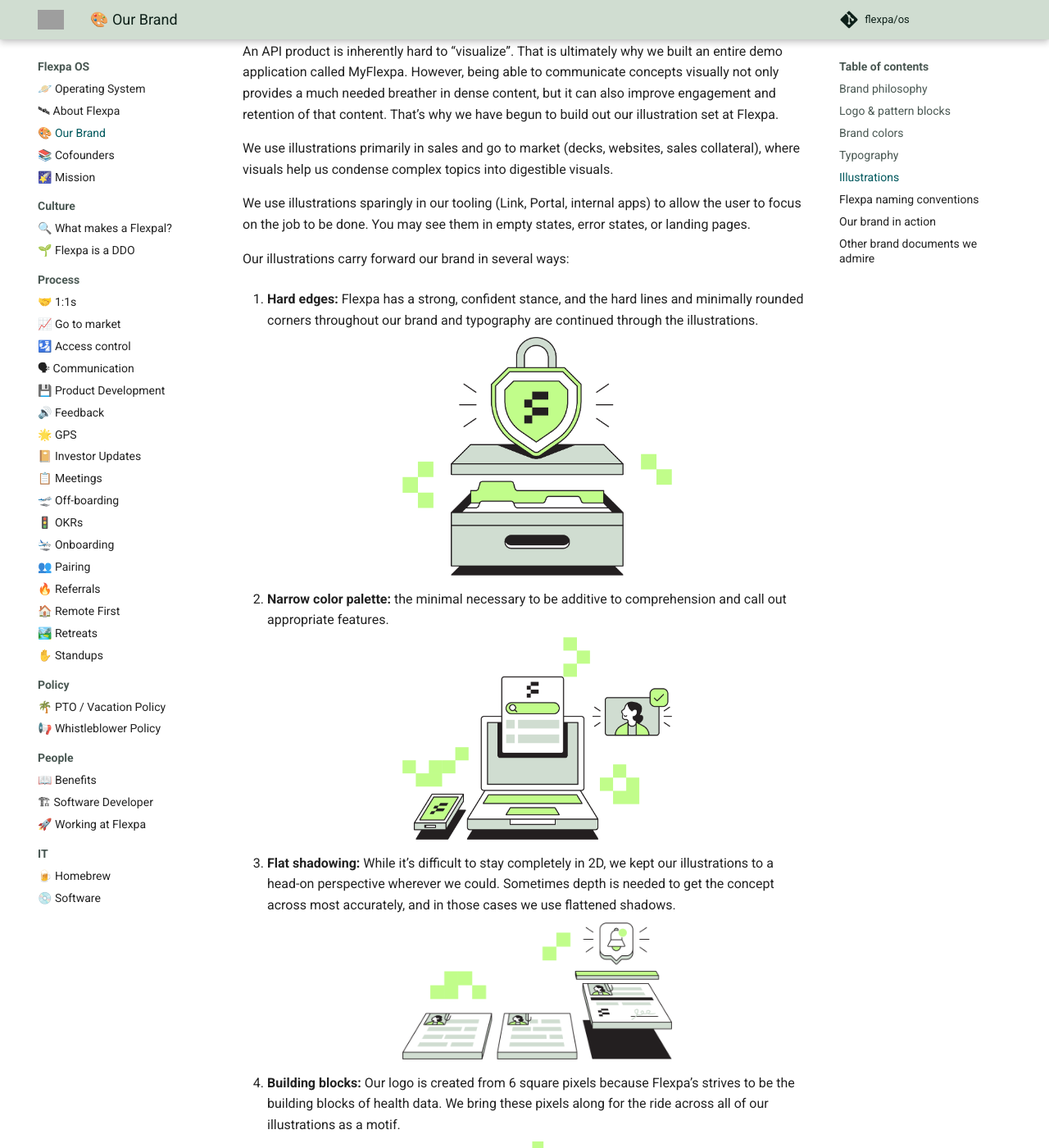
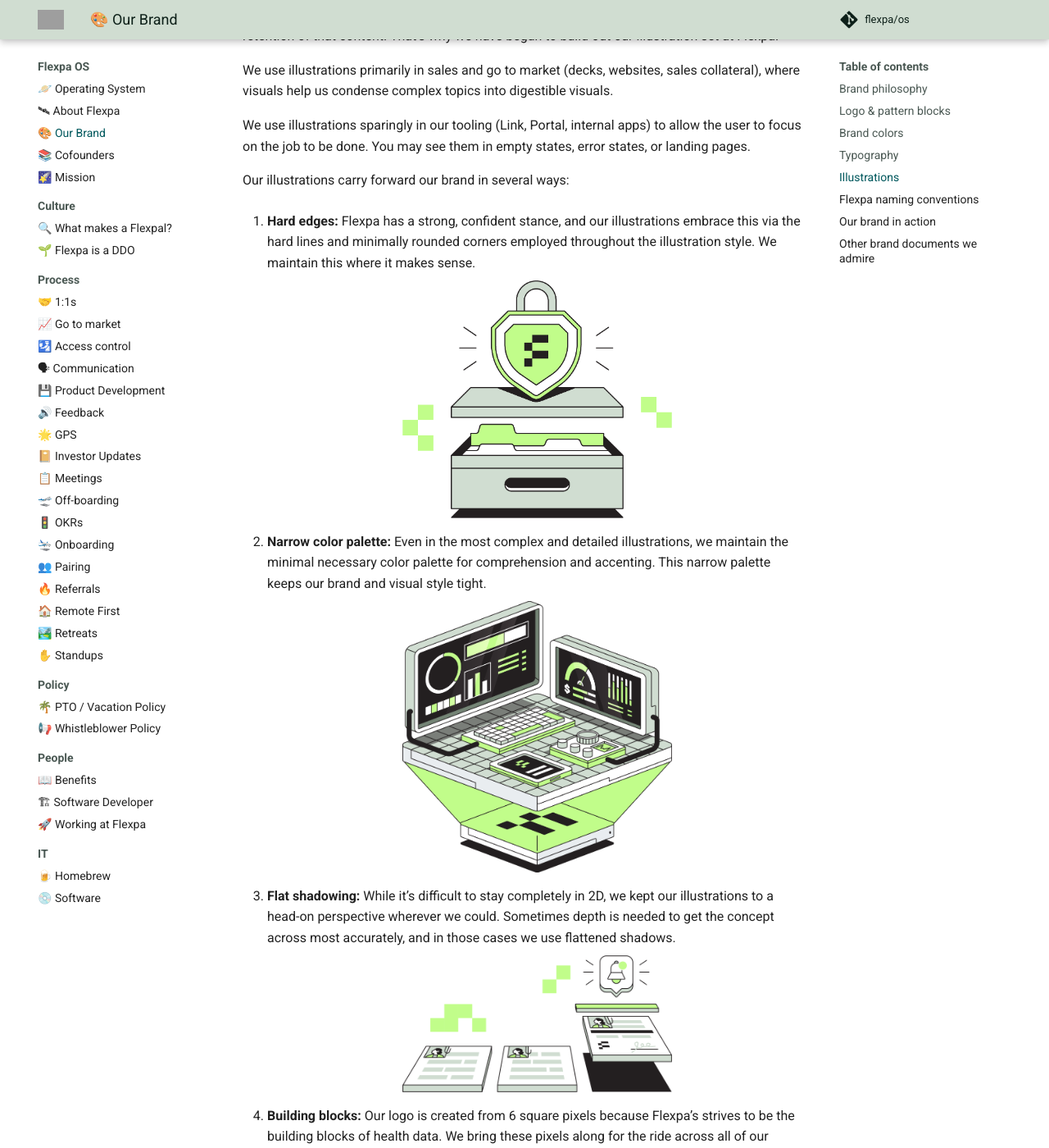
Before and after one commit to flexpa/os, an MkDocs documentation site: the page built from docs/brand.md, in a window 1280 px wide and 1400 px high, scrolled down 3055 px. Shown: the whole window at 82% size. Built offline with MkDocs 1.6.1 and Material for MkDocs 9.7.7, drawn with Linux system fonts in a browser that asks for light colours; comment, search, counter and statistics services are not loaded; some of the changed text lies outside the part shown; grey boxes are pictures that could not be loaded.

Commit message:
Swapped in some new illos and updated illustration values

```diff
--- a/docs/brand.md
+++ b/docs/brand.md
@@ -29,7 +29,9 @@
 ![Flexpa typography](../assets/Brand-fonts.png)
 
 ## Illustrations
-![Flexpa Illustration API](../assets/Illustration-API.png)
+<div style="text-align:center">
+  <img src="../assets/Illustration-API.png" alt="Flexpa Illustration API Connectivity" style="width:80%;">
+</div>
 
 An API product is inherently hard to “visualize”. That is ultimately why we built an entire demo application called MyFlexpa. However, being able to communicate concepts visually not only provides a much needed breather in dense content, but it can also improve engagement and retention of that content. That’s why we have begun to build out our illustration set at Flexpa.
 
@@ -39,23 +41,27 @@
 
 Our illustrations carry forward our brand in several ways:
 
-1. **Hard edges:** Flexpa has a strong, confident stance, and the hard lines and minimally rounded corners throughout our brand and typography are continued through the illustrations. <div style="text-align:center">
+1. **Hard edges:** Flexpa has a strong, confident stance, and our illustrations embrace this via the hard lines and minimally rounded corners employed throughout the illustration style. We maintain this where it makes sense. <div style="text-align:center">
   <img src="../assets/Illustration-secure.png" alt="Flexpa Illustration Safe and Secure" style="width:50%;">
 </div>
 
-2. **Narrow color palette:** the minimal necessary to be additive to comprehension and call out appropriate features.<div style="text-align:center">
-  <img src="../assets/Illustration-consent.png" alt="Flexpa Illustration Member Consent" style="width:50%;">
+1. **Narrow color palette:** Even in the most complex and detailed illustrations, we maintain the minimal necessary color palette for comprehension and accenting. This narrow palette keeps our brand and visual style tight.<div style="text-align:center">
+  <img src="../assets/Illustration-monitoring.png" alt="Flexpa Illustration Usage based billing and monitoring" style="width:50%;">
 </div>
 
-3. **Flat shadowing:** While it’s difficult to stay completely in 2D, we kept our illustrations to a head-on perspective wherever we could. Sometimes depth is needed to get the concept across most accurately, and in those cases we use flattened shadows. <div style="text-align:center">
+1. **Flat shadowing:** While it’s difficult to stay completely in 2D, we kept our illustrations to a head-on perspective wherever we could. Sometimes depth is needed to get the concept across most accurately, and in those cases we use flattened shadows. <div style="text-align:center">
   <img src="../assets/Illustration-delta-push.png" alt="Flexpa Illustration Delta Push Product" style="width:50%;">
 </div>
 
-4. **Building blocks:** Our logo is created from 6 square pixels because Flexpa’s strives to be the building blocks of health data. We bring these pixels along for the ride across all of our illustrations as a motif. <div style="text-align:center">
+1. **Building blocks:** Our logo is created from 6 square pixels because Flexpa’s strives to be the building blocks of health data. We bring these pixels along for the ride across all of our illustrations as a motif. <div style="text-align:center">
   <img src="../assets/Illustration-insurance.png" alt="Flexpa Illustration Insurance Card" style="width:50%;">
 </div>
 
-We are continuing to add to the illustration set with larger illustrations depicting more complex scenes and contexts.
+1. **Patient centered:** While we are an API company, we remain focused and empathetic towards our end users. As such, we bring humans into our illustrations to remind ourselves and others that real people are using our product at the end of the day. This keeps us motivated and focused on the right things.
+<div style="text-align:center">
+  <img src="../assets/Illustration-Access.png" alt="Flexpa Illustration Access from anywhere" style="width:70%;">
+</div>
+
 
 ## Flexpa naming conventions
 While not a visual element, naming conventions and a consistent voice are important parts of a person’s perception of brand. Flexpa’s tools have descriptive names, so to both retain our branding and ensure clarity, we append the word “Flexpa” at the beginning of each tool’s name. For example, Flexpa API, Flexpa Link, and Flexpa Portal.
@@ -67,6 +73,7 @@
 ![Flexpa logo loading state](../assets/Brand-logo-animated.gif)
 
 **Social banners**
+
 ![Flexpa social banners](../assets/Brand-social.png)
 
 
```
Also changed, not shown: docs/index.md (+2 -0 lines), docs/assets/Illustration-Access.png (added), docs/assets/Illustration-hero.png (added), docs/assets/Illustration-monitoring.png (added).
